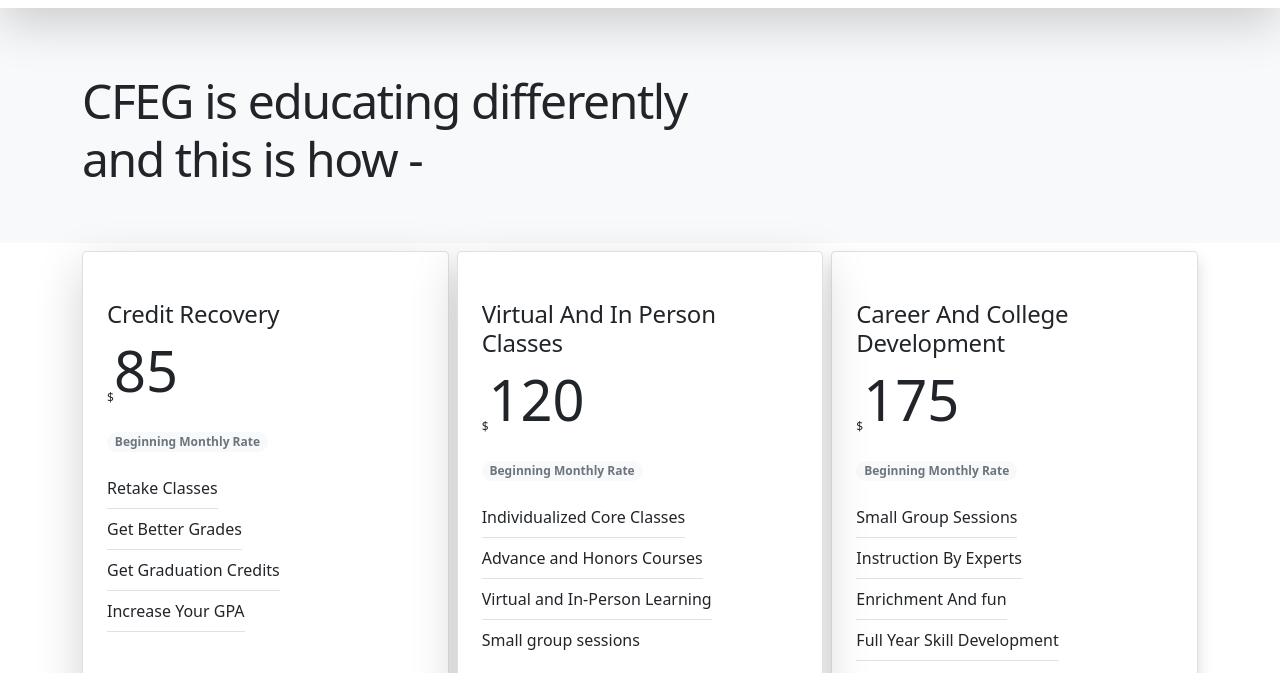
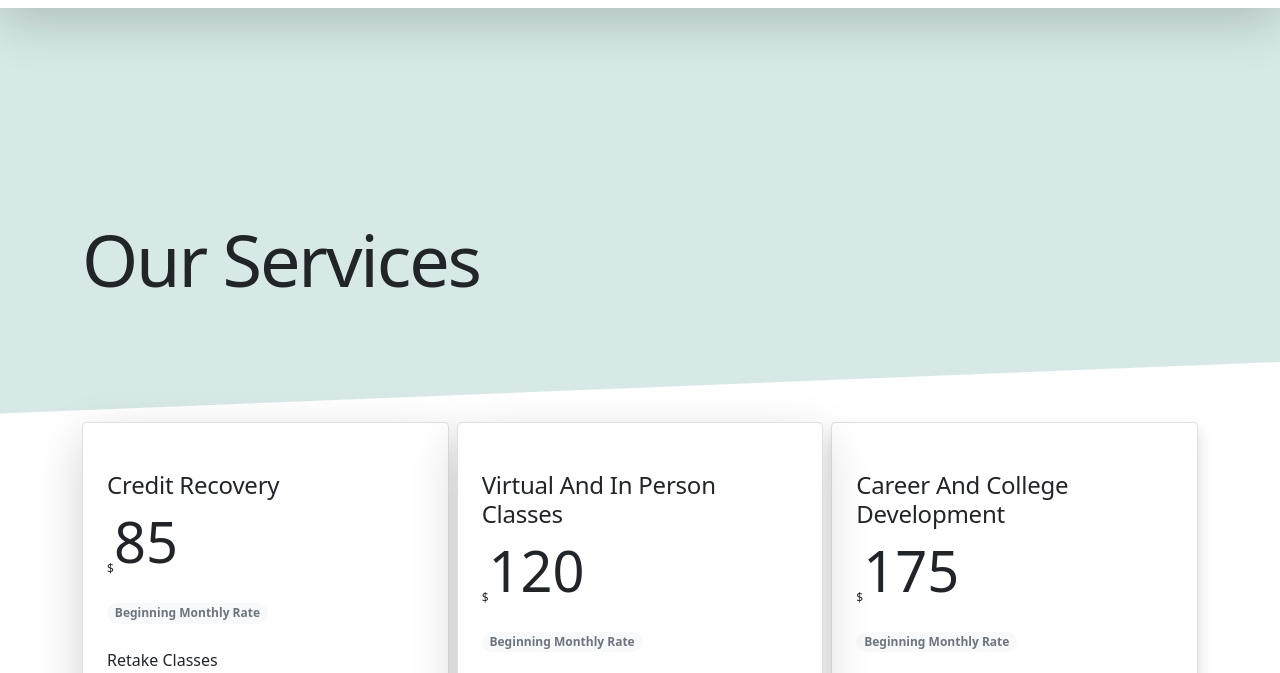
Before and after one commit to 75onfriday/cfeg, a Gatsby site: page /our-services in a window 1280 px wide. Shown: the part 68-741 px from the top of the page. Built offline with nearby package versions, Linux system fonts and the light colour scheme; Gatsby itself is replaced by a stand-in of ours.

Commit message:
last bit of changes

```diff
--- a/src/pages/our-services.js
+++ b/src/pages/our-services.js
@@ -6,12 +6,34 @@ import Seo from "../components/seo"
 
 const OurServicesPage = () => (
   <Layout>
-    <section class="position-relative bg-light">
-      <div class="container py-9">
-        <div class="row align-items-center">
-          <div class="col-md-7 mb-4 mb-md-0">
-            <h1 class="mb-0 display-5">
-              CFEG is educating differently and this is how -{" "}
+    <section class="position-relative bg-tint-primary">
+      <svg
+        class="w-100 text-white position-absolute bottom-0 start-0"
+        preserveAspectRatio="none"
+        width="1200"
+        height="60"
+        viewBox="0 0 1200 148"
+        fill="none"
+        xmlns="http://www.w3.org/2000/svg"
+      >
+        <path
+          fill-rule="evenodd"
+          clip-rule="evenodd"
+          d="M0 126.857L1200 0V148H0V126.857Z"
+          fill="currentColor"
+        ></path>
+      </svg>
+      <div class="container position-relative pt-14 pb-9">
+        <div class="row align-items-center pb-5 pb-lg-7 pt-lg-9">
+          <div
+            class="col-md-10 col-lg-8 aos-init aos-animate"
+            data-aos=""
+            data-aos-delay="300"
+            data-aos-mirror="true"
+            data-aos-once="false"
+          >
+            <h1 class="display-2 mb-2 splitting-up" data-splitting="">
+              Our Services
             </h1>
           </div>
         </div>
@@ -163,7 +185,7 @@ const OurServicesPage = () => (
                   <li class="pb-2 mb-2 border-dashed border-bottom d-table">
                     Enrichment And fun
                   </li>
-                  <li class="pb-2 mb-2 border-dashed border-bottom d-table">
+                  <li class="pb-2 mb-2  d-table">
                     Full Year Skill Development
                   </li>
                 </ul>
@@ -179,6 +201,7 @@ const OurServicesPage = () => (
                   <a
                     href="/contact"
                     class="btn btn-outline-secondary rounded-pill hover-lift"
+                    style={{ marginTop: "20px" }}
                   >
                     <span>Get started</span>
                   </a>
```
Also changed, not shown: src/pages/our-story.js (+2 -11 lines).
